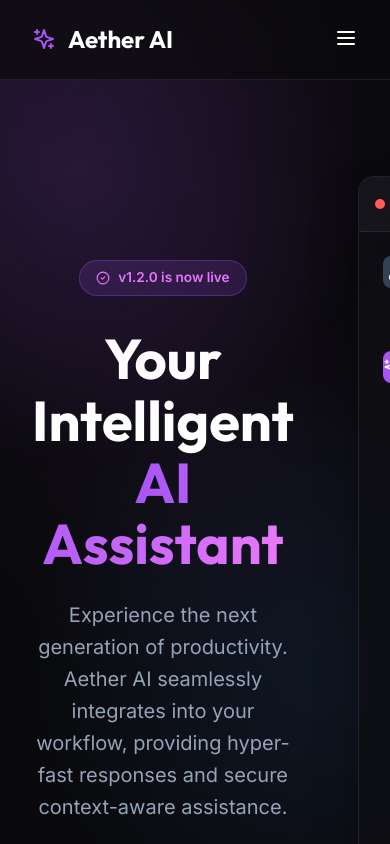
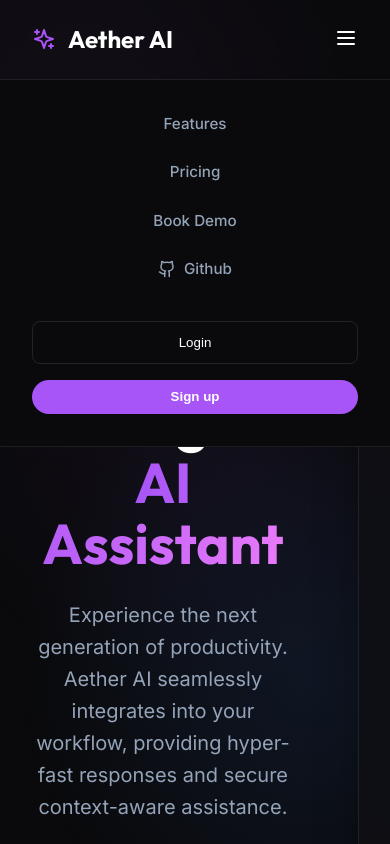
Before and after one commit to ravi7317/Aether.ai, a React (Vite) app in the folder frontend/: page / in a window 390 px wide. Both pictures are taken after a click on the button 346 px from the left and 39 px from the top of the page. Shown: the top 844 px of the page. Built offline with nearby package versions, Linux system fonts and the light colour scheme; no server answers.

Commit message:
mobile responsive

```diff
--- a/frontend/src/components/Navbar.jsx
+++ b/frontend/src/components/Navbar.jsx
@@ -2,6 +2,8 @@ import React from 'react';
 import { Sparkles, Github, Menu } from 'lucide-react';
 
 const Navbar = ({ onLogin, onSignup, onBookDemo }) => {
+  const [isMobileMenuOpen, setIsMobileMenuOpen] = React.useState(false);
+
   return (
     <header className="navbar" style={{
       height: '80px',
@@ -31,14 +33,14 @@ const Navbar = ({ onLogin, onSignup, onBookDemo }) => {
           <span style={{ fontFamily: 'Outfit, sans-serif' }}>Aether AI</span>
         </div>
 
-        <nav className="nav-links" style={{
+        <nav className={`nav-links ${isMobileMenuOpen ? 'mobile-open' : ''}`} style={{
           display: 'flex',
           gap: '2.5rem',
           alignItems: 'center'
         }}>
-          <a href="#features" style={{ color: 'var(--text-muted)', fontWeight: 500, fontSize: '0.95rem' }}>Features</a>
-          <a href="#pricing" style={{ color: 'var(--text-muted)', fontWeight: 500, fontSize: '0.95rem' }}>Pricing</a>
-          <a href="#" onClick={(e) => { e.preventDefault(); onBookDemo(); }} style={{ color: 'var(--text-muted)', fontWeight: 500, fontSize: '0.95rem' }}>Book Demo</a>
+          <a href="#features" onClick={() => setIsMobileMenuOpen(false)} style={{ color: 'var(--text-muted)', fontWeight: 500, fontSize: '0.95rem' }}>Features</a>
+          <a href="#pricing" onClick={() => setIsMobileMenuOpen(false)} style={{ color: 'var(--text-muted)', fontWeight: 500, fontSize: '0.95rem' }}>Pricing</a>
+          <a href="#" onClick={(e) => { e.preventDefault(); onBookDemo(); setIsMobileMenuOpen(false); }} style={{ color: 'var(--text-muted)', fontWeight: 500, fontSize: '0.95rem' }}>Book Demo</a>
           <a href="https://github.com" target="_blank" rel="noreferrer" style={{
             color: 'var(--text-muted)',
             fontWeight: 500,
@@ -49,6 +51,11 @@ const Navbar = ({ onLogin, onSignup, onBookDemo }) => {
           }}>
             <Github size={18} /> Github
           </a>
+
+          <div className="mobile-only-actions" style={{ display: 'none', flexDirection: 'column', gap: '1rem', width: '100%', marginTop: '1rem' }}>
+            <button onClick={() => { onLogin(); setIsMobileMenuOpen(false); }} style={{ color: 'white', background: 'none', border: '1px solid rgba(255,255,255,0.1)', padding: '0.8rem', borderRadius: '8px' }}>Login</button>
+            <button onClick={() => { onSignup(); setIsMobileMenuOpen(false); }} className="btn-primary" style={{ width: '100%' }}>Sign up</button>
+          </div>
         </nav>
 
         <div className="nav-actions" style={{
@@ -60,21 +67,41 @@ const Navbar = ({ onLogin, onSignup, onBookDemo }) => {
           <a href="#" onClick={(e) => { e.preventDefault(); onSignup(); }} className="btn-primary">Sign up</a>
         </div>
 
-        <button className="mobile-menu-toggle" style={{
-          display: 'none',
-          background: 'none',
-          border: 'none',
-          color: 'white',
-          cursor: 'pointer'
-        }}>
+        <button
+          className="mobile-menu-toggle"
+          onClick={() => setIsMobileMenuOpen(!isMobileMenuOpen)}
+          style={{
+            display: 'none',
+            background: 'none',
+            border: 'none',
+            color: 'white',
+            cursor: 'pointer'
+          }}
+        >
           <Menu />
         </button>
       </div>
 
       <style>{`
         @media (max-width: 768px) {
-          .nav-links, .nav-actions { display: none !important; }
+          .nav-links {
+            display: none !important;
+            position: absolute;
+            top: 80px;
+            left: 0;
+            right: 0;
+            background: #0a0a0c;
+            flex-direction: column;
+            padding: 2rem;
+            gap: 1.5rem !important;
+            border-bottom: 1px solid var(--card-border);
+          }
+          .nav-links.mobile-open {
+            display: flex !important;
+          }
+          .nav-actions { display: none !important; }
           .mobile-menu-toggle { display: block !important; }
+          .mobile-only-actions { display: flex !important; }
         }
       `}</style>
     </header>
--- a/frontend/src/components/Sidebar.jsx
+++ b/frontend/src/components/Sidebar.jsx
@@ -117,7 +117,7 @@ const Sidebar = ({ onLogout, activeConversationId, onSelectConversation, onNewCh
       animate={{
         width: isOpen ? (window.innerWidth <= 768 ? '85%' : '280px') : (window.innerWidth <= 768 ? '0%' : '0px'),
         opacity: isOpen ? 1 : 0,
-        x: isOpen ? 0 : (window.innerWidth <= 768 ? -100 : -20),
+        x: isOpen ? '0%' : (window.innerWidth <= 768 ? '-100%' : '-100%'),
       }}
       transition={{ type: 'spring', damping: 20, stiffness: 100 }}
       className={`sidebar ${isOpen ? 'open' : ''}`}
--- a/frontend/src/pages/DashboardPage.jsx
+++ b/frontend/src/pages/DashboardPage.jsx
@@ -196,11 +196,10 @@ const DashboardPage = ({ onLogout }) => {
             bottom: 0;
             z-index: 100 !important;
             width: 85% !important;
-            transform: translateX(-100%);
-            transition: transform 0.3s ease;
+            transition: opacity 0.3s ease;
           }
           .sidebar.open {
-            transform: translateX(0);
+            /* transform is handled by Framer Motion */
           }
           .sidebar-overlay {
             position: absolute;
```
